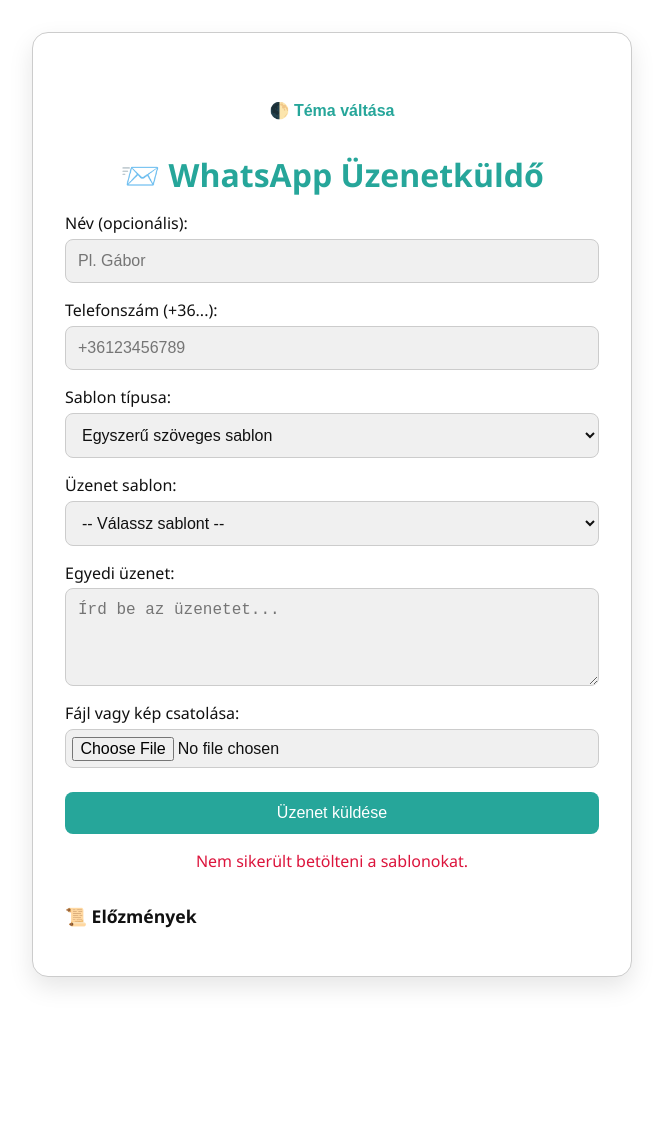
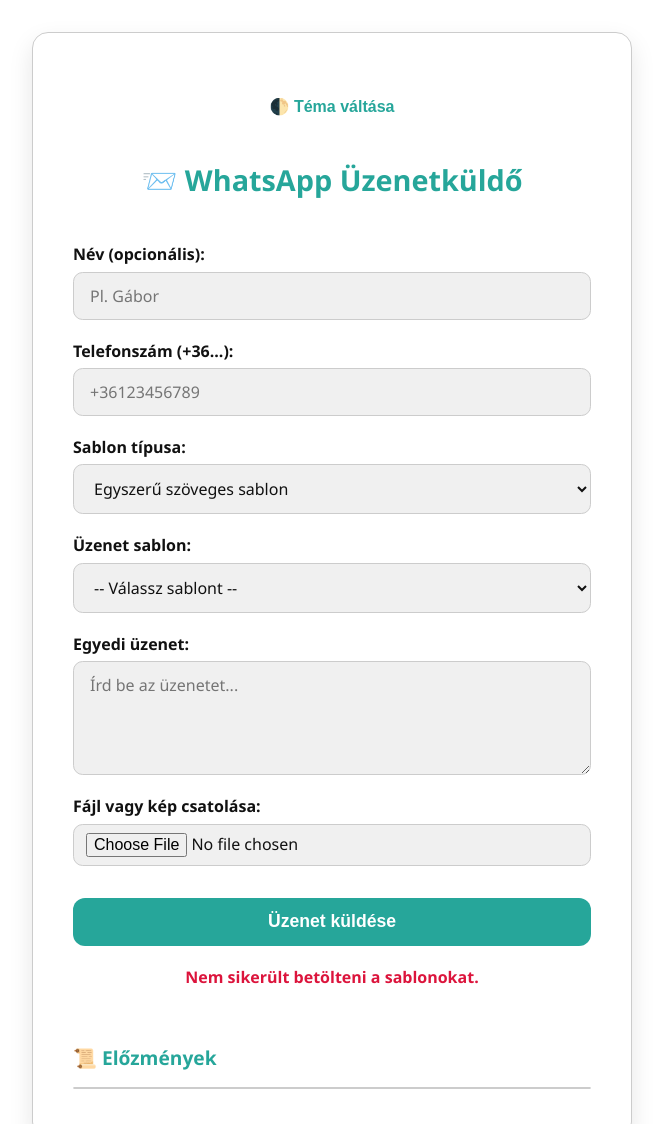
Before and after one commit to GAdamAkos/webhook, a website: page public/index.html in a window 1280 px wide. Shown: the top 1124 px of the page, without its empty margins (308-971 px from the left). Before the commit the page ends 1009 px from the top, so only its background shows below. Drawn offline with Linux system fonts and the light colour scheme; no server answers.

Commit message:
Update index.html

```diff
--- a/public/index.html
+++ b/public/index.html
@@ -11,6 +11,7 @@
       --accent: #26a69a;
       --input: #f0f0f0;
       --border: #ccc;
+      --shadow: rgba(0,0,0,0.1);
     }
 
     @media (prefers-color-scheme: dark) {
@@ -20,6 +21,7 @@
         --accent: #26a69a;
         --input: #2c2c2c;
         --border: #444;
+        --shadow: rgba(0,0,0,0.7);
       }
     }
 
@@ -28,6 +30,7 @@
       --text: #eee;
       --input: #2c2c2c;
       --border: #444;
+      --shadow: rgba(0,0,0,0.7);
     }
 
     [data-theme="light"] {
@@ -35,6 +38,7 @@
       --text: #111;
       --input: #f0f0f0;
       --border: #ccc;
+      --shadow: rgba(0,0,0,0.1);
     }
 
     * {
@@ -44,9 +48,9 @@
     body {
       background: var(--bg);
       color: var(--text);
-      font-family: 'Segoe UI', sans-serif;
+      font-family: 'Segoe UI', Tahoma, Geneva, Verdana, sans-serif;
       margin: 0;
-      padding: 2rem;
+      padding: 2rem 1rem;
       display: flex;
       justify-content: center;
       align-items: flex-start;
@@ -57,85 +61,141 @@
     .container {
       background: var(--bg);
       border: 1px solid var(--border);
-      padding: 2rem;
+      padding: 2rem 2.5rem;
       border-radius: 1rem;
-      box-shadow: 0 10px 25px rgba(0, 0, 0, 0.1);
+      box-shadow: 0 10px 25px var(--shadow);
       max-width: 600px;
       width: 100%;
+      display: flex;
+      flex-direction: column;
     }
 
     h1 {
       text-align: center;
       color: var(--accent);
-      margin-bottom: 1rem;
+      margin-bottom: 1.5rem;
+      font-weight: 700;
+      font-size: 1.8rem;
+      user-select: none;
     }
 
     label {
-      margin-top: 1rem;
+      margin-top: 1.25rem;
       display: block;
-      font-weight: 500;
+      font-weight: 600;
+      font-size: 1rem;
+      user-select: none;
     }
 
-    input, textarea, select {
+    input[type="text"],
+    textarea,
+    select,
+    input[type="file"] {
       width: 100%;
-      padding: 0.75rem;
-      margin-top: 0.3rem;
-      border: 1px solid var(--border);
-      border-radius: 0.5rem;
+      padding: 0.75rem 1rem;
+      margin-top: 0.4rem;
+      border: 1.5px solid var(--border);
+      border-radius: 0.6rem;
       background: var(--input);
       color: var(--text);
       font-size: 1rem;
+      transition: border-color 0.2s ease-in-out, box-shadow 0.2s ease-in-out;
+      font-family: inherit;
+    }
+
+    input[type="text"]:focus,
+    textarea:focus,
+    select:focus,
+    input[type="file"]:focus {
+      border-color: var(--accent);
+      outline: none;
+      box-shadow: 0 0 8px var(--accent);
+      background: var(--bg);
+    }
+
+    textarea {
+      resize: vertical;
+      min-height: 100px;
+      font-family: inherit;
     }
 
     input[type="file"] {
-      padding: 0.4rem;
+      padding: 0.5rem 0.75rem;
     }
 
     button {
       width: 100%;
-      padding: 0.75rem;
-      margin-top: 1.5rem;
-      font-size: 1rem;
+      padding: 0.85rem;
+      margin-top: 2rem;
+      font-size: 1.1rem;
       background: var(--accent);
       color: white;
       border: none;
-      border-radius: 0.5rem;
+      border-radius: 0.75rem;
       cursor: pointer;
+      font-weight: 700;
+      transition: background-color 0.25s ease-in-out, box-shadow 0.25s ease-in-out;
+      user-select: none;
     }
 
-    button:hover {
-      background: #00796b;
+    button:hover:not(:disabled) {
+      background-color: #00796b;
+      box-shadow: 0 5px 15px rgba(0, 121, 107, 0.5);
+    }
+
+    button:disabled {
+      background-color: #a7d3cc;
+      cursor: not-allowed;
+      box-shadow: none;
     }
 
     #status {
-      margin-top: 1rem;
-      font-weight: 500;
+      margin-top: 1.25rem;
+      font-weight: 600;
       text-align: center;
+      min-height: 1.4em;
+      user-select: none;
+      transition: opacity 0.3s ease;
     }
 
     .history {
-      margin-top: 2rem;
+      margin-top: 2.5rem;
+      user-select: none;
     }
 
     .history h2 {
-      font-size: 1.1rem;
-      margin-bottom: 0.5rem;
+      font-size: 1.2rem;
+      margin-bottom: 0.75rem;
+      color: var(--accent);
+      font-weight: 700;
     }
 
     .history ul {
       list-style: none;
       padding-left: 0;
+      max-height: 220px;
+      overflow-y: auto;
+      border: 1px solid var(--border);
+      border-radius: 0.6rem;
+      background: var(--input);
+      box-shadow: inset 0 0 8px rgba(0,0,0,0.05);
     }
 
     .history li {
-      padding: 0.5rem;
+      padding: 0.6rem 1rem;
       border-bottom: 1px solid var(--border);
       font-size: 0.95rem;
+      color: var(--text);
+    }
+
+    .history li:last-child {
+      border-bottom: none;
     }
 
     .theme-toggle {
       text-align: right;
-      margin-bottom: 1rem;
+      margin-bottom: 1.5rem;
+      user-select: none;
     }
 
     .theme-toggle button {
@@ -143,11 +203,51 @@
       border: none;
       color: var(--accent);
       cursor: pointer;
-      font-weight: bold;
+      font-weight: 700;
+      font-size: 1rem;
+      transition: color 0.3s ease;
+      padding: 0;
     }
 
-    #message {
+    .theme-toggle button:hover {
+      color: #00796b;
+    }
+
+    #templateParams label {
+      margin-top: 1rem;
+      font-weight: 600;
       display: block;
+      user-select: none;
+    }
+
+    #templateParams input {
+      margin-top: 0.3rem;
+      padding: 0.6rem 1rem;
+      font-size: 1rem;
+      border: 1.5px solid var(--border);
+      border-radius: 0.6rem;
+      background: var(--input);
+      color: var(--text);
+      width: 100%;
+      transition: border-color 0.2s ease-in-out;
+      font-family: inherit;
+    }
+
+    #templateParams input:focus {
+      border-color: var(--accent);
+      outline: none;
+      box-shadow: 0 0 6px var(--accent);
+      background: var(--bg);
+    }
+
+    @media (max-width: 450px) {
+      body {
+        padding: 1rem 0.5rem;
+      }
+      .container {
+        padding: 1.5rem 1.5rem;
+        max-width: 100%;
+      }
     }
   </style>
 </head>
```
